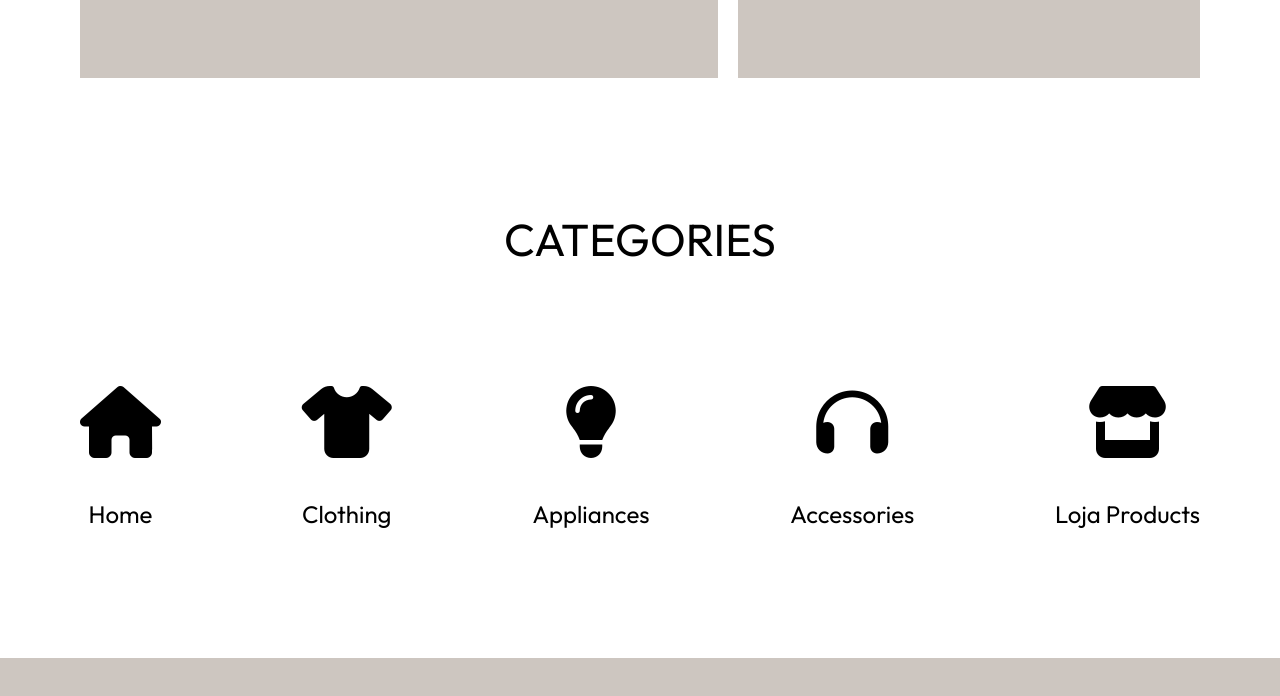
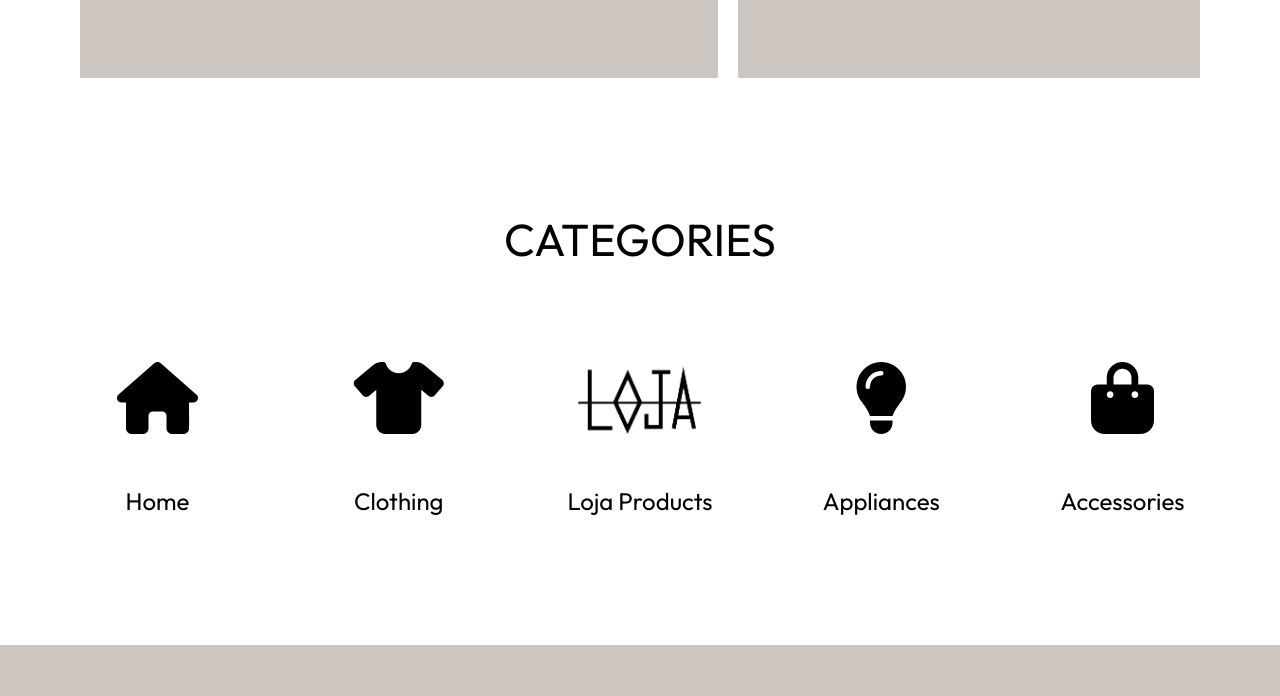
Before and after one commit to MusaZeshan-IT/Loja, a React (Vite) app: page /#/ in a window 1280 px wide. Shown: the part 1892-2588 px from the top of the page. Built offline with nearby package versions, Linux system fonts and the light colour scheme.

Commit message:
Changed the category icons and adjusted the margin of the category section.

```diff
--- a/src/components/home/Categories.jsx
+++ b/src/components/home/Categories.jsx
@@ -1,16 +1,17 @@
 import React from 'react';
 import CategoryCircle from './CategoryCircle';
+import Logo from '../../assets/loja-logo.png'
 
 const Categories = () => {
     return (
         <div className='py-32'>
             <h2 className='text-[45px] text-center'>CATEGORIES</h2>
-            <div className='flex justify-between mt-12'>
+            <div className='flex justify-between mt-6'>
                 <CategoryCircle categoryName='Home' iconName='fa-solid fa-house'></CategoryCircle>
                 <CategoryCircle categoryName='Clothing' iconName='fa-solid fa-tshirt'></CategoryCircle>
+                <CategoryCircle categoryName='Loja Products' imgUrl={Logo}></CategoryCircle>
                 <CategoryCircle categoryName='Appliances' iconName='fa-solid fa-lightbulb'></CategoryCircle>
-                <CategoryCircle categoryName='Accessories' iconName='fa-solid fa-headphones'></CategoryCircle>
-                <CategoryCircle categoryName='Loja Products' iconName='fa-solid fa-store'></CategoryCircle>
+                <CategoryCircle categoryName='Accessories' iconName='fa-solid fa-bag-shopping'></CategoryCircle>
             </div>
         </div>
     );
--- a/src/components/home/CategoryCircle.jsx
+++ b/src/components/home/CategoryCircle.jsx
@@ -1,12 +1,18 @@
 import React from 'react';
 
-const CategoryCircle = ({ categoryName, iconName }) => {
+const CategoryCircle = ({ categoryName, iconName, imgUrl }) => {
     return (
         <div>
             <div className='flex justify-center items-center rounded-[50%] mt-16'>
-                <i className={`${iconName} text-7xl text-black`}></i>
+                <div className='flex flex-col justify-between items-center h-[155px] w-[155px]'>
+                    {imgUrl ? (
+                        <img className='h-[75px]' src={imgUrl} alt="" />
+                    ) : (
+                        <i className={`${iconName} text-7xl text-black`}></i>
+                    )}
+                    <h2 className='mt-10 text-2xl'>{categoryName}</h2>
+                </div>
             </div>
-            <h2 className='text-center mt-10 text-2xl'>{categoryName}</h2>
         </div>
     );
 }
```
